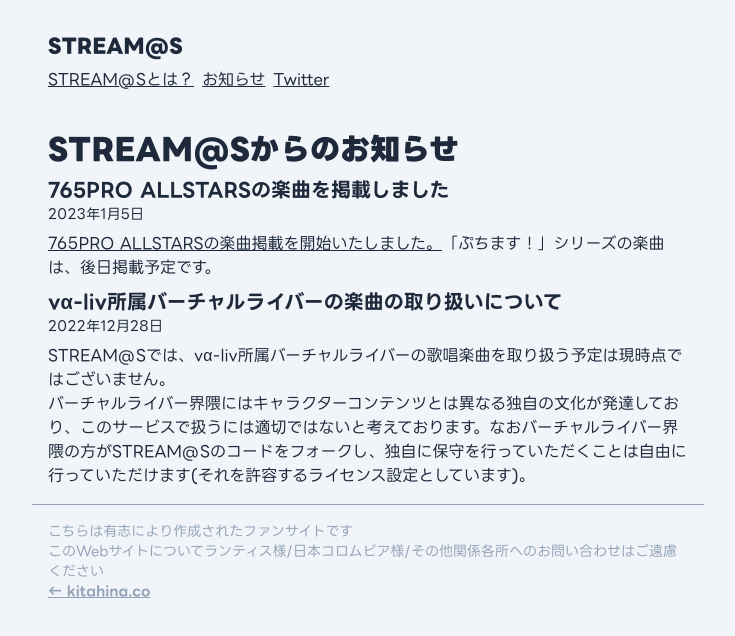
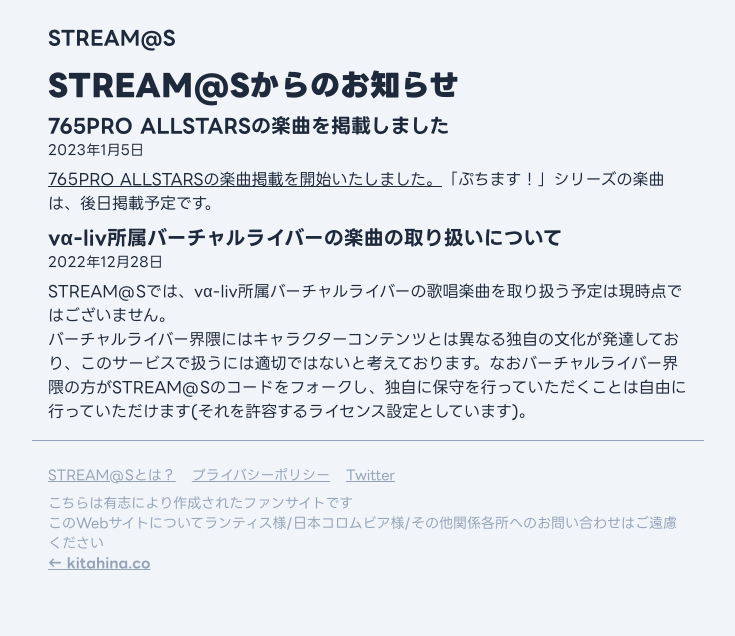
Before and after one commit to lonsagisawa/stream.kitahina.co, a Next.js app: page /info in a window 1280 px wide. Shown: the top 636 px of the page, without its empty margins (272-1007 px from the left). Built offline with nearby package versions, Linux system fonts and the light colour scheme.

Commit message:
move header link to footer

```diff
--- a/components/footer.tsx
+++ b/components/footer.tsx
@@ -1,7 +1,29 @@
+import Link from "next/link";
+
 const Footer = () => {
   return (
     <footer className="container px-4 py-4 mx-auto mt-4 max-w-2xl text-sm text-slate-400 dark:text-slate-600 border-t border-slate-400 dark:border-slate-600">
       <p>
+        <div className="flex flex-col lg:flex-row my-2 gap-2 lg:gap-4">
+          <Link
+            href="/about"
+            className="underline hover:text-amber-400 transition"
+          >
+            STREAM@Sとは？
+          </Link>
+          <Link
+            href="/privacy"
+            className="underline hover:text-amber-400 transition"
+          >
+            プライバシーポリシー
+          </Link>
+          <Link
+            href="https://twitter.com/kitahinaCo"
+            className="underline hover:text-amber-400 transition"
+          >
+            Twitter
+          </Link>
+        </div>
         こちらは有志により作成されたファンサイトです
         <br />
         このWebサイトについてランティス様/日本コロムビア様/その他関係各所へのお問い合わせはご遠慮ください
--- a/components/header.tsx
+++ b/components/header.tsx
@@ -57,8 +57,8 @@
 
 const Header = ({ brand }: headerProps) => {
   return (
-    <header className="py-8">
-      <h1 className="font-black">
+    <header className="mt-6 mb-4">
+      <h1 className="font-bold">
         <Link
           href="/"
           className="text-xl transition border-b-2 border-transparent hover:border-amber-300"
@@ -67,26 +67,6 @@
         </Link>
       </h1>
       <BrandTitle brand={brand} />
-      <div className="flex flex-col md:flex-row mt-2 gap-2">
-        <Link
-          href="/about"
-          className="underline hover:text-amber-400 transition"
-        >
-          STREAM@Sとは？
-        </Link>
-        <Link
-          href="/info"
-          className="underline hover:text-amber-400 transition"
-        >
-          お知らせ
-        </Link>
-        <Link
-          href="https://twitter.com/kitahinaCo"
-          className="underline hover:text-amber-400 transition"
-        >
-          Twitter
-        </Link>
-      </div>
     </header>
   );
 };
```
